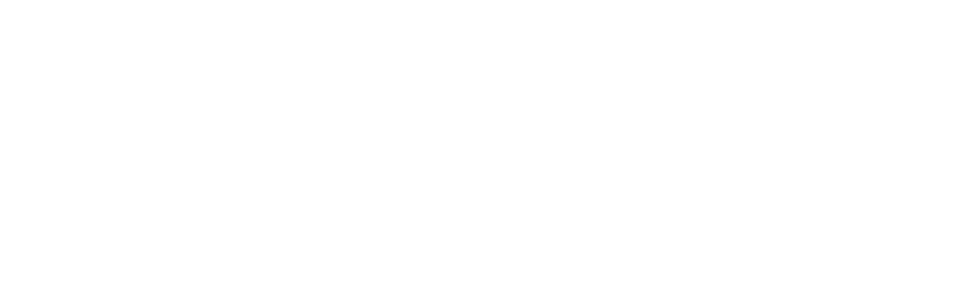
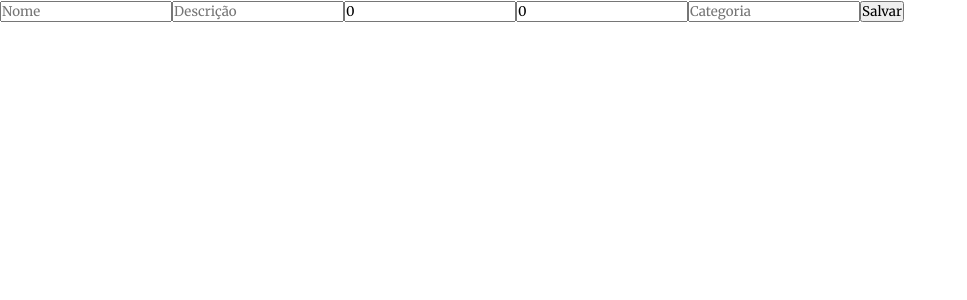
Before and after one commit to Code-Team-Jovem-Programador/front-end, a React (Create React App) app: page /editarproduto in a window 1280 px wide. Before the commit this address had no page. Shown: the top 300 px of the page, without its empty margins (0-967 px from the left). Built offline with nearby package versions, Linux system fonts and the light colour scheme; a web font is replaced by a local one.

Commit message:
Features, adição, deleção e edição funcionando!

```diff
--- a/src/App.js
+++ b/src/App.js
@@ -9,6 +9,7 @@
 import ExportarPdf from './components/ExportarCsv';
 import ExportarXlsx from './components/ExportarXlsx';
 import RegisterForm from './components/RegisterForm';
+import EditarProduto from './components/EditProducts';
 
 const App = () => {
   return (
@@ -18,6 +19,7 @@
         <Route path="/register" element={<RegisterForm/>} />
         <Route path="/produtos" element={<VerProdutos />} />
         <Route path="/criarproduto" element={<CriarProduto/>} />
+        <Route path="/editarproduto" element={<EditarProduto/>} />
         <Route path="/buscarproduto" element={<BuscarProdutoPorId/>} />
         <Route path="/downloadcsv" element={<ExportarCsv/>} />
         <Route path="/downloadpdf" element={<ExportarPdf/>} />
--- /dev/null
+++ b/src/components/EditProducts.js
@@ -0,0 +1,80 @@
+import React, { useState, useEffect } from "react";
+import axios from "axios";
+
+const EditarProduto = ({ productId }) => {
+  const [produto, setProduto] = useState({
+    nome: "",
+    descricao: "",
+    preco: 0,
+    quantidades: 0,
+    categoria: "",
+  });
+
+  useEffect(() => {
+    if (productId) {
+      axios
+        .get(`http://127.0.0.1:8000/api/produtos/${productId}`, {
+          headers: {
+            Authorization: `Bearer ${localStorage.getItem("accessToken")}`,
+          },
+        })
+        .then((response) => {
+          setProduto(response.data); // Preenche o estado com os dados do produto
+        })
+        .catch((error) => console.error("Erro ao carregar o produto:", error));
+    }
+  }, [productId]);
+
+  const updateData = (e) => {
+    e.preventDefault();
+    axios
+      .put(`http://127.0.0.1:8000/api/produtos/${productId}`, produto, {
+        headers: {
+          Authorization: `Bearer ${localStorage.getItem("accessToken")}`,
+        },
+      })
+      .then((response) => {
+        alert("Produto atualizado com sucesso!");
+        console.log("Resposta:", response.data);
+      })
+      .catch((error) => console.error("Erro ao atualizar o produto:", error));
+  };
+
+  return (
+    <form onSubmit={updateData}>
+      <input
+        type="text"
+        placeholder="Nome"
+        value={produto.nome}
+        onChange={(e) => setProduto({ ...produto, nome: e.target.value })}
+      />
+      <input
+        type="text"
+        placeholder="Descrição"
+        value={produto.descricao}
+        onChange={(e) => setProduto({ ...produto, descricao: e.target.value })}
+      />
+      <input
+        type="number"
+        placeholder="Quantidade"
+        value={produto.quantidades}
+        onChange={(e) => setProduto({ ...produto, quantidades: e.target.value })}
+      />
+      <input
+        type="number"
+        placeholder="Preço"
+        value={produto.preco}
+        onChange={(e) => setProduto({ ...produto, preco: parseFloat(e.target.value) })}
+      />
+      <input
+        type="text"
+        placeholder="Categoria"
+        value={produto.categoria}
+        onChange={(e) => setProduto({ ...produto, categoria: e.target.value })}
+      />
+      <button type="submit">Salvar</button>
+    </form>
+  );
+};
+
+export default EditarProduto;
--- a/src/components/VerProdutos.js
+++ b/src/components/VerProdutos.js
@@ -5,13 +5,19 @@
 import ExportarCsv from "./ExportarCsv";
 import ExportarXlsx from "./ExportarXlsx";
 import ExportarPdf from "./ExportarPdf";
+import EditarProduto from "./EditProducts";
 
 import api from "./axiosConfig"; // Certifique-se de importar o arquivo correto
+import CriarProduto from "./CriarProduto";
 
 const VerProdutos = () => {
   const [produtos, setProdutos] = useState([]); // Lista de produtos
   const [showPopup, setShowPopup] = useState(false); // Controle do pop-up
+  const [showPopupAdd, setShowPopupAdd] = useState(false); // Controle do pop-up
+  const [showPopupEdt, setShowPopupEdt] = useState(false); // Controle do pop-up
   const [error, setError] = useState("");
+
+  const [selectedProductId, setSelectedProductId] = useState(null);
 
   // Buscar produtos ao carregar o componente
   useEffect(() => {
@@ -42,22 +48,6 @@
       });
   }, []);
 
-  // Função para editar um produto
-  const handleEdit = (productId) => {
-    const updatedData = {
-      nome: "Produto Atualizado",
-      descricao: "Descrição atualizada",
-      preco: 60.0,
-    };
-
-    api.put(`/produtos/${productId}/`, updatedData)
-      .then((response) => {
-        console.log("Produto atualizado:", response.data);
-        alert("Produto atualizado com sucesso!");
-      })
-      .catch((error) => console.error("Erro ao atualizar o produto:", error));
-  };
-
   // Função para deletar um produto
   const handleDelete = async (id) => {
     try {
@@ -74,9 +64,20 @@
     }
   };
 
-  // Funções para abrir e fechar o pop-up
+  // Funções para abrir e fechar o pop-up de download
   const openPopup = () => setShowPopup(true);
   const closePopup = () => setShowPopup(false);
+
+  // Funções para abrir e fechar o pop-up de adição de item
+  const openPopupAdd = () => setShowPopupAdd(true);
+  const closePopupAdd = () => setShowPopupAdd(false);
+
+  // Funções para abrir e fechar o pop-up de edição de item
+    const openPopupEdt = (id) => {
+      setSelectedProductId(id);
+      setShowPopupEdt(true);
+    };
+    const closePopupEdt = () => setShowPopupEdt(false);
 
   return (
     <div className="container">
@@ -108,7 +109,7 @@
             <div key={produto.id} className="product-item">
               <span>{produto.nome}</span>
               <div className="product-actions">
-                <button className="edit-button" onClick={() => handleEdit(produto.id)}>
+                <button className="edit-button" onClick={() => openPopupEdt(produto.id)}>
                   Editar
                 </button>
                 <button className="delete-button" onClick={() => handleDelete(produto.id)}>
@@ -130,7 +131,9 @@
         <button className="download-button" onClick={openPopup}>
           Download
         </button>
-        <button className="add-button">Adicionar</button>
+        <button className="add-button" onClick={openPopupAdd}>
+          Adicionar
+        </button>
       </footer>
 
       {/* Pop-up para download */}
@@ -149,6 +152,38 @@
           </div>
         </div>
       )}
+
+        {/* Pop-up para Adição de produtos */}
+        {showPopupAdd && (
+        <div className="popup-overlay">
+          <div className="popup-content">
+            <h2 className="popup-title">Editar</h2>
+            <div className="popup-buttons">
+              <CriarProduto/>
+            </div>
+            <button className="close-button" onClick={closePopupAdd}>
+              Fechar
+            </button>
+          </div>
+        </div>
+      )}
+
+      {/* Pop-up para edição de produtos */}
+      {showPopupEdt && (
+        <div className="popup-overlay">
+          <div className="popup-content">
+            <h2 className="popup-title">Editar</h2>
+            <div className="popup-buttons">
+              <EditarProduto productId={selectedProductId} />
+            </div>
+            <button className="close-button" onClick={closePopupEdt}>
+              Fechar
+            </button>
+          </div>
+        </div>
+      )}
+
+
     </div>
   );
 };
```
